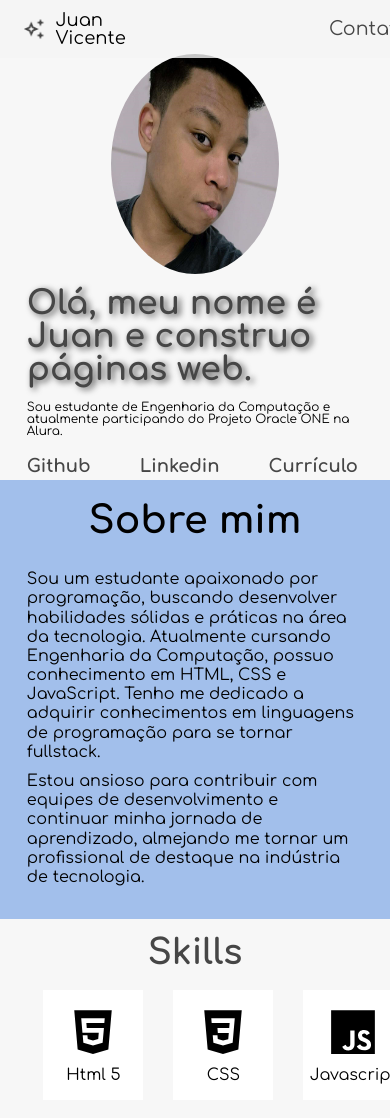
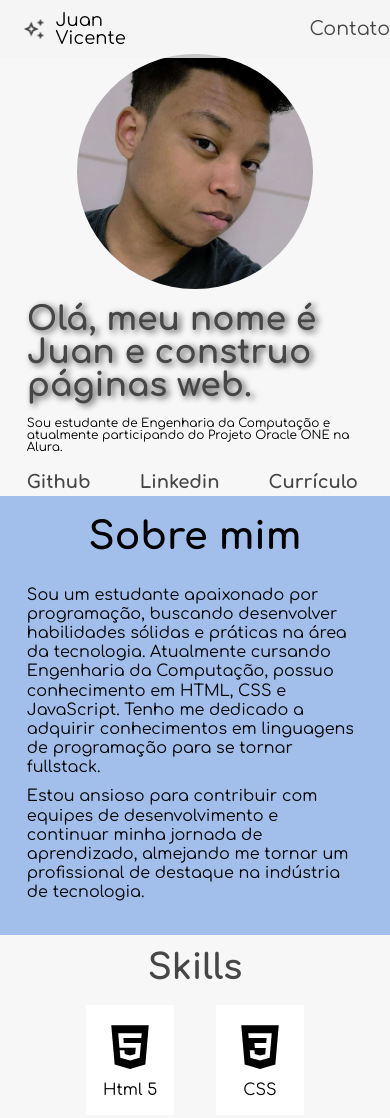
Before and after one commit to DevJuuan/Portfolio, a plain HTML site: page index.html in a window 390 px wide. Shown: the top 1118 px of the page. Drawn offline with Linux system fonts and the light colour scheme.

Commit message:
Aumento no tamanho de tela mobile

```diff
--- a/styles/style.css
+++ b/styles/style.css
@@ -429,12 +429,12 @@ footer{
     }
 }
 
-@media (max-width:505px){
+@media (max-width:700px){
 
     /*Header*/
     .menu{
         display: flex;
-        padding: 0 1%;
+        padding: 0 6%;
     }
 
     /*Hero-Apresentação*/
@@ -445,8 +445,8 @@ footer{
         margin-top: 5%;
     }
     .profile-img{
-        height: 220px;
-        width: 50%;
+        height: 50%;
+        width: 70%;
         border-radius: 50%;
     }
     .presentation-t{
@@ -480,10 +480,12 @@ footer{
     }
     .skills-container, .hobbies-container{
         flex-wrap: wrap;
-        gap: 30px;
+        gap: 12%;
         justify-content: center;
+        align-items: center;
+
         padding-top: 20px;
-        width: 400px;
+        width: 100%;
     }
     .skills-text, .hobbies-text{
         height: 90px;
```
